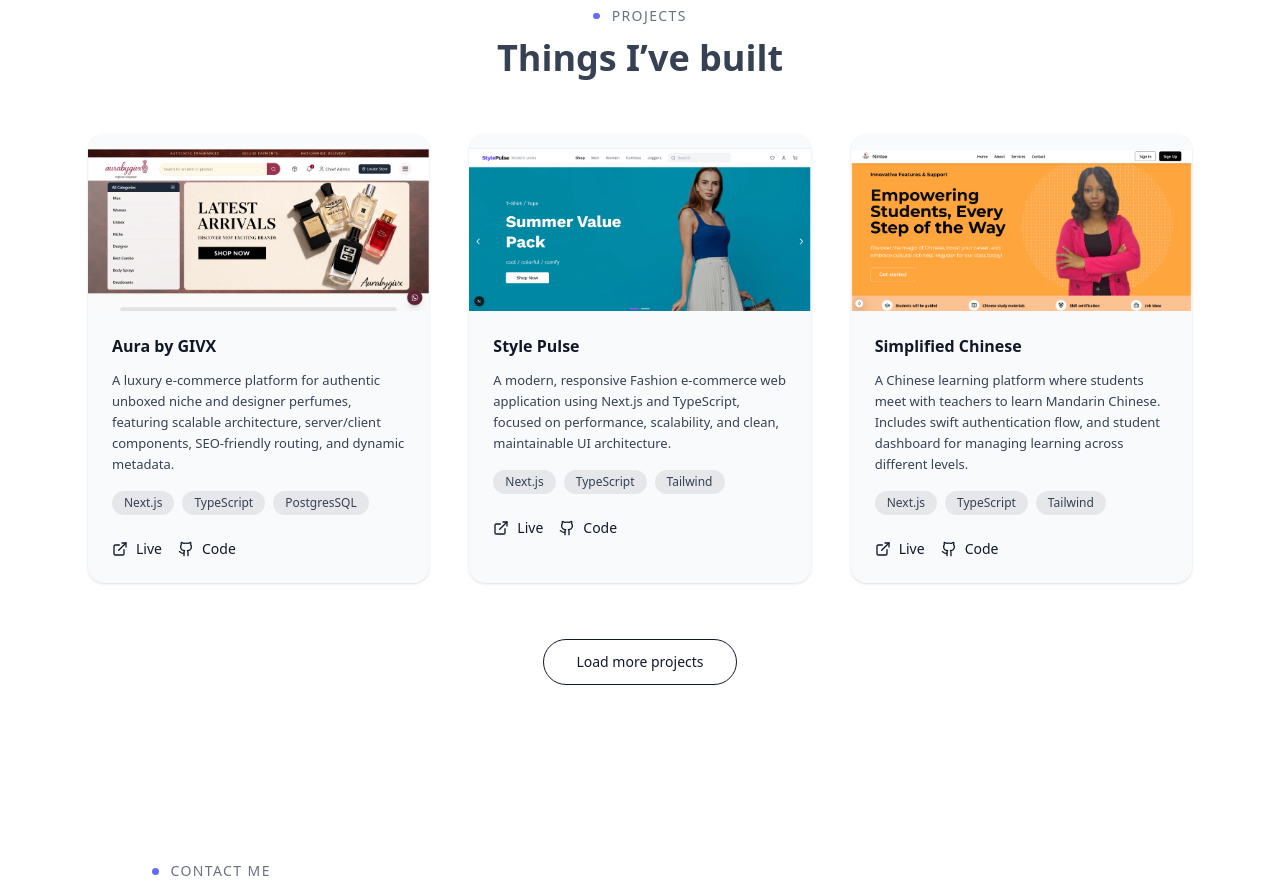
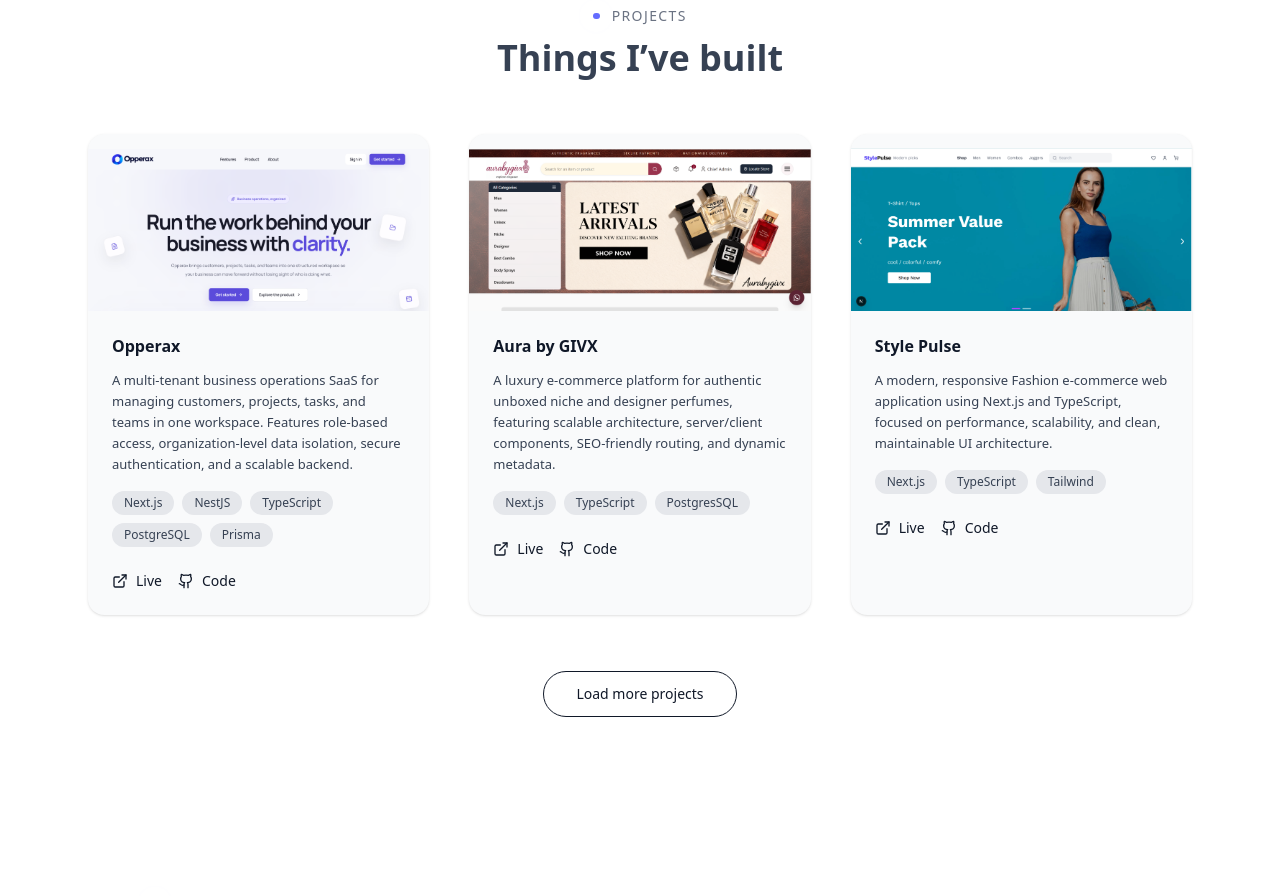
Before and after one commit to Emmanuelchisom89/portfolio, a React (Vite) app: page / in a window 1280 px wide. Shown: the part 3680-4576 px from the top of the page. Built offline with nearby package versions, Linux system fonts and the light colour scheme.

Commit message:
Added new project

```diff
--- a/src/components/Projects.jsx
+++ b/src/components/Projects.jsx
@@ -5,6 +5,15 @@ import RippleDot from "./RippleDot.jsx";
 import { useState } from "react";
 
 const projects = [
+  {
+    title: "Opperax",
+    description:
+      "A multi-tenant business operations SaaS for managing customers, projects, tasks, and teams in one workspace. Features role-based access, organization-level data isolation, secure authentication, and a scalable backend.",
+    tech: ["Next.js", "NestJS", "TypeScript", "PostgreSQL", "Prisma"],
+    live: "#",
+    github: "#",
+    image: "/opperax.png",
+  },
   {
     title: "Aura by GIVX",
     description:
```
Also changed, not shown: public/opperax.png (added).
